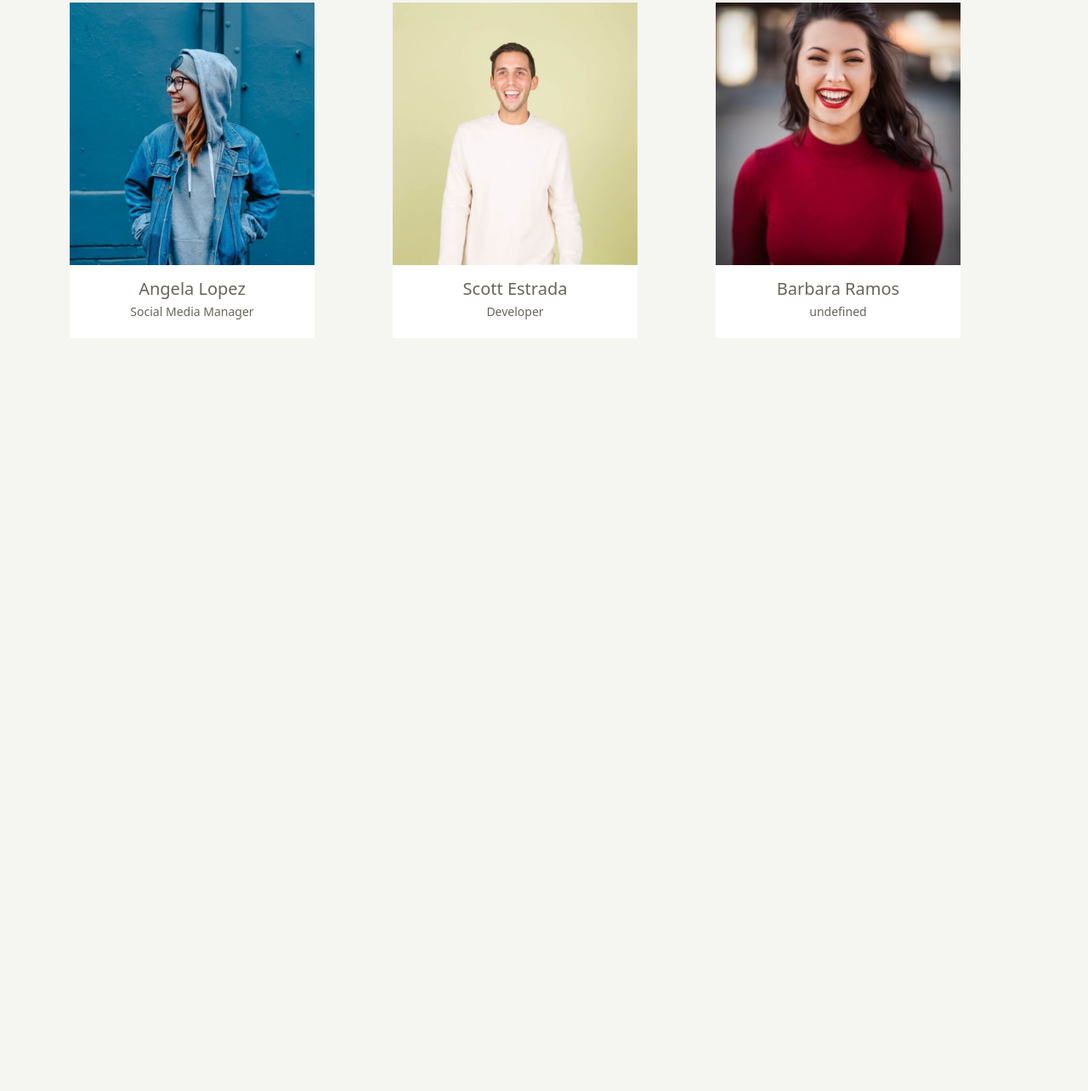
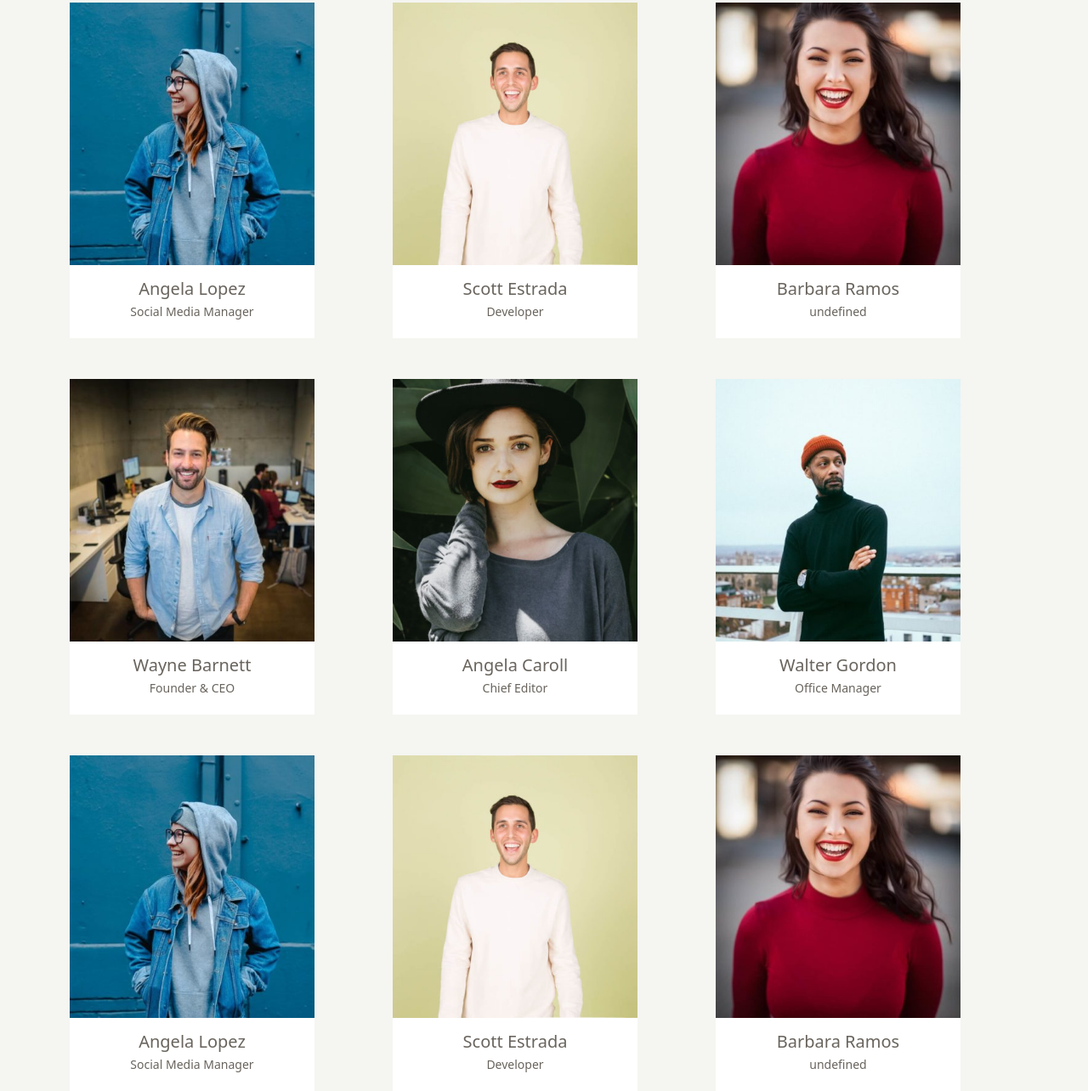
Before and after one commit to AlessiaCiabatti/js-our-team, a plain HTML site: page index.html in a window 1280 px wide. Shown: the part 652-1936 px from the top of the page at 85% size. Before the commit the page ends 1050 px from the top, so only its background shows below. Drawn offline with nearby package versions, Linux system fonts and the light colour scheme.

Commit message:
[add] html-structure

```diff
--- a/index.html
+++ b/index.html
@@ -22,7 +22,7 @@
       </div>
     </div>
 
-    <div class="row row-col-3 output">
+    <div class="row row-col-3 output-top">
       <!-- prima card -->
       <!-- <div class="col mt-5">
         <div class="card" style="width: 18rem;">
@@ -33,8 +33,19 @@
           </div>
         </div>
       </div> -->
+    </div>
 
+    <div class="row row-col-3 output-bottom">
+      <!-- prima card -->
+      <!-- <div class="col mt-5">
+        <div class="card" style="width: 18rem;">
 
+          <div class="card-body">
+            <h5 class="card-title">fullName</h5>
+            <p class="card-text">Role</p>
+          </div>
+        </div>
+      </div> -->
     </div>
   </div>
 
--- a/js/script.js
+++ b/js/script.js
@@ -1,6 +1,7 @@
 // 2
 // richiamare output
-const output = document.querySelector('.output');
+const outputTop = document.querySelector('.output-top');
+const outputBottom = document.querySelector('.output-bottom');
 
 // 1
 // Creare l’array di oggetti con le informazioni fornite
@@ -43,13 +44,15 @@ const teamMembers = [
   },
 ]
 
+
+// top
 // 2
 // ciclo for/of
 for (let member of teamMembers){
   console.log(member);
   // 2
   // all'interno del ciclo dobbiamo richiamare la col
-  output.innerHTML += `
+  outputTop.innerHTML += `
   <div class="col mt-5">
     <div class="card" style="width: 18rem;">
 
@@ -62,3 +65,25 @@ for (let member of teamMembers){
   </div>
   `
 }
+
+
+// bottom
+// 2
+// ciclo for/of
+for (let member of teamMembers){
+  console.log(member);
+  // 2
+  // all'interno del ciclo dobbiamo richiamare la col
+  outputBottom.innerHTML += `
+  <div class="col mt-5">
+    <div class="card" style="width: 18rem;">
+
+      <div class="card-body">
+        <img src="${member.image}" class="card-img-top" alt="...">
+        <h5 class="card-title text-center mb-0 mt-3">${member.fullName}</h5>
+        <p class="card-text text-center mb-3">${member.role}</p>
+      </div>
+    </div>
+  </div>
+  `
+}
```
